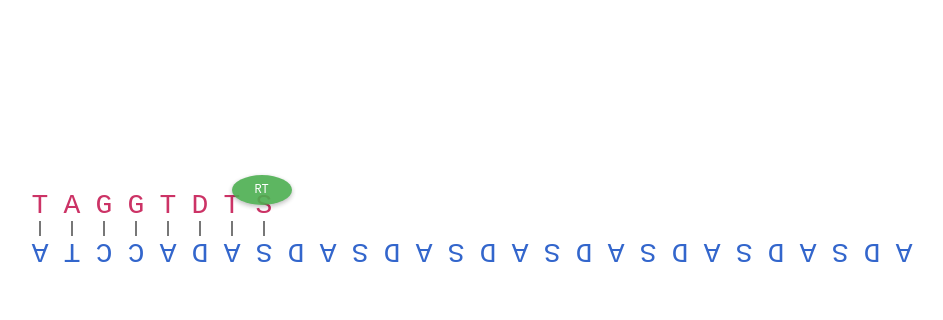
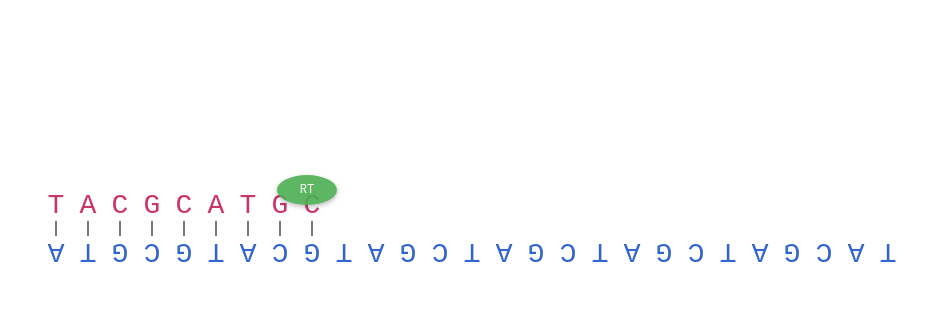
Before and after one commit to pentamorfico/notion_test, a plain HTML site: page polymerization.html in a window 1280 px wide. Shown: the part 172-492 px from the top of the page, without its empty margins (168-1111 px from the left). Drawn offline with Linux system fonts and the light colour scheme.

Commit message:
Add files via upload

```diff
--- a/polymerization.html
+++ b/polymerization.html
@@ -90,7 +90,7 @@
       opacity: 0.9;
       top: 35px;
       left: 0;
-      transition: left 0.5s ease-in-out;
+      transition: left 0.4s ease-in-out;
     }
   </style>
 </head>
@@ -102,13 +102,16 @@
 
   <script>
     document.addEventListener('DOMContentLoaded', function () {
-      const templateSequence = "ATCCADASDASDASDASDASDASDASDA";
+      const urlParams = new URLSearchParams(window.location.search);
+      const userSequence = urlParams.get('sequence') || 'ATGCGTACGTAGCTAGCTAGCTAGCAT';
+      const templateSequence = userSequence.toUpperCase().replace(/[^ATGC]/g, 'N'); // sanitize
 
       const complementaryBase = {
         'A': 'T',
         'T': 'A',
         'G': 'C',
-        'C': 'G'
+        'C': 'G',
+        'N': 'N'
       };
 
       const strandContainer = document.getElementById('strandContainer');
@@ -116,6 +119,7 @@
       const basePairs = [];
 
       let animatableIndexes = [];
+      let currentAnimIndex = 0;
 
       function initializeStrands() {
         strandContainer.innerHTML = '';
@@ -171,10 +175,12 @@
         const basePairLeft = basePairRect.left - containerRect.left;
 
         polymerase.style.left = `${basePairLeft}px`;
+        polymerase.dataset.currentIndex = index;
       }
 
       function addComplementaryBase(animIndex) {
         if (animIndex >= animatableIndexes.length) return;
+        currentAnimIndex = animIndex;
 
         const seqIndex = animatableIndexes[animIndex];
         positionPolymerase(seqIndex);
@@ -186,19 +192,17 @@
           compElement.classList.add('visible');
           bondElement.classList.add('visible-bond');
 
+          const nextDelay = 200 + Math.random() * 150;
+
           setTimeout(() => {
             addComplementaryBase(animIndex + 1);
-          }, 300);
-        }, 200);
+          }, nextDelay);
+        }, 150);
       }
 
       window.addEventListener('resize', function () {
-        const currentAnimIndex = animatableIndexes.indexOf(polymerase.dataset.currentIndex || 0);
-        if (currentAnimIndex >= 0) {
-          positionPolymerase(animatableIndexes[currentAnimIndex]);
-        } else {
-          positionPolymerase(animatableIndexes[0] || 0);
-        }
+        const index = parseInt(polymerase.dataset.currentIndex || "0", 10);
+        positionPolymerase(index);
       });
 
       initializeStrands();
```
